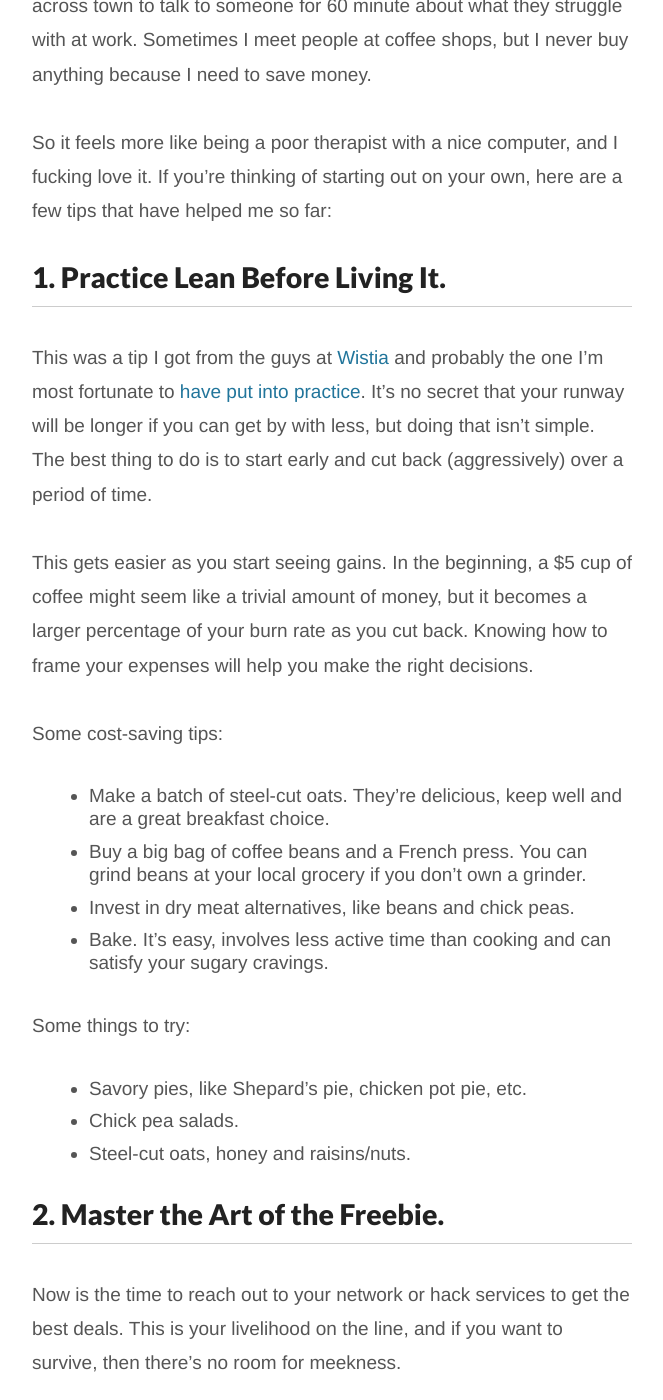
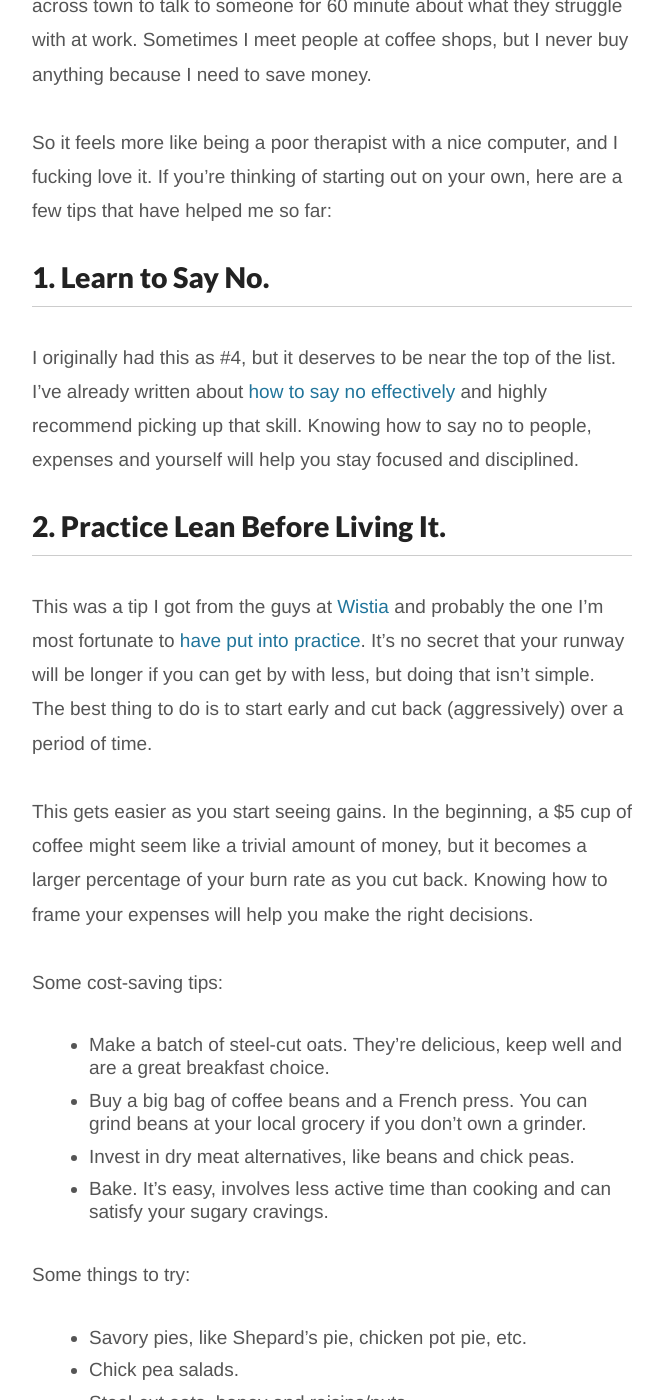
Before and after one commit to hijonathan/jonathan-kim.com, a Jekyll site: the page built from _posts/2013-10-07-week-two.md, in a window 1280 px wide and 1400 px high, scrolled down 1015 px. Shown: the whole window, without its empty margins (398-1061 px from the left). Built offline with Jekyll 4.4.1, drawn with Linux system fonts in a browser that asks for light colours; some of the changed text lies outside the part shown.

Commit message:
Move saying no to the top.

```diff
--- a/_posts/2013-10-07-week-two.md
+++ b/_posts/2013-10-07-week-two.md
@@ -17,7 +17,11 @@ My typical day consists of me emailing people from my house, in sweats and a hoo
 
 So it feels more like being a poor therapist with a nice computer, and I fucking love it. If you’re thinking of starting out on your own, here are a few tips that have helped me so far:
 
-### 1. Practice Lean Before Living It.
+### 1. Learn to Say No.
+
+I originally had this as #4, but it deserves to be near the top of the list. I've already written about [how to say no effectively]({% post_url 2013-09-09-how-to-say-no %}) and highly recommend picking up that skill. Knowing how to say no to people, expenses and yourself will help you stay focused and disciplined.
+
+### 2. Practice Lean Before Living It.
 
 This was a tip I got from the guys at [Wistia](http://www.wistia.com) and probably the one I’m most fortunate to [have put into practice]({% post_url 2013-05-31-living-lean %}). It’s no secret that your runway will be longer if you can get by with less, but doing that isn't simple. The best thing to do is to start early and cut back (aggressively) over a period of time.
 
```
Also changed, not shown: other parts of _posts/2013-10-07-week-two.md (+2 -6 lines).
